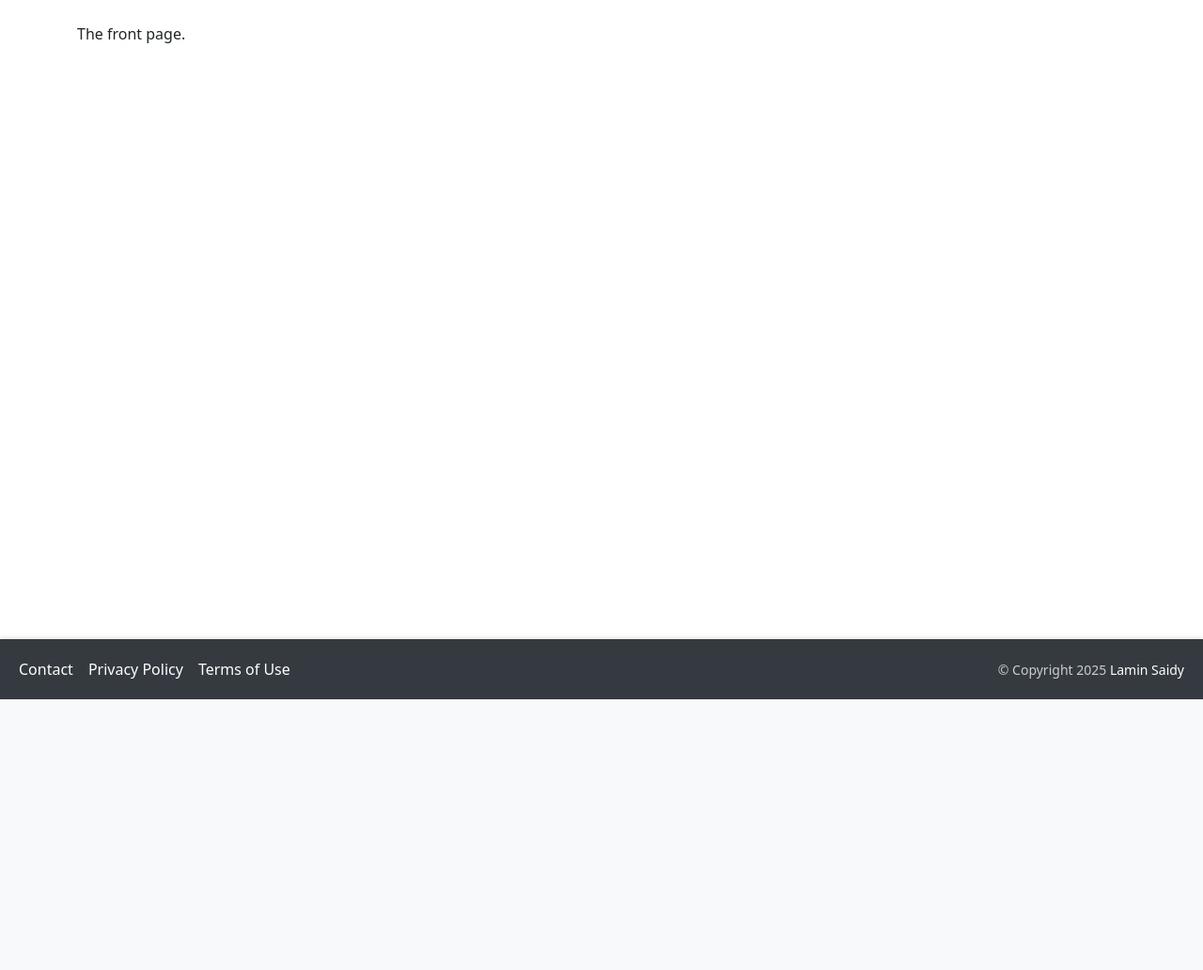
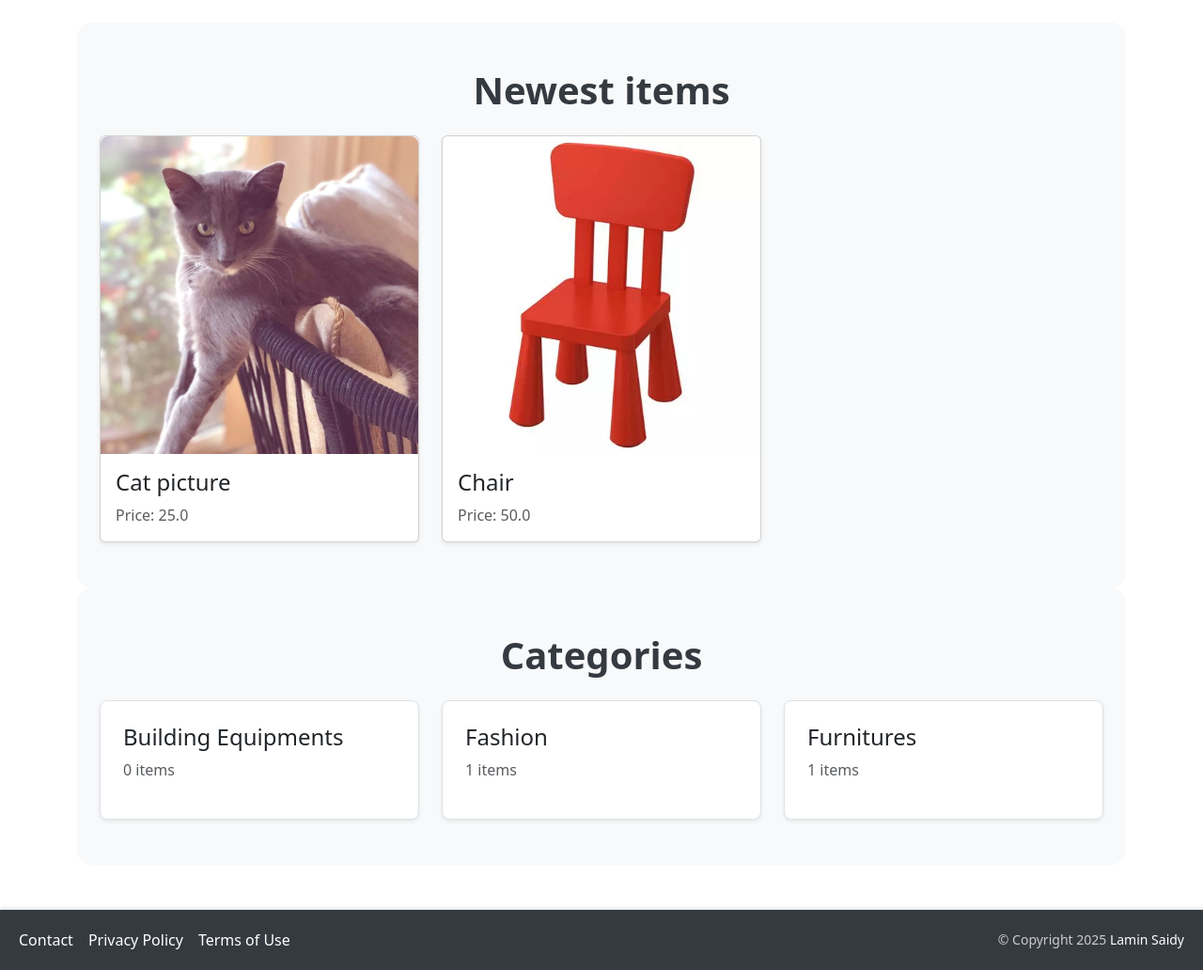
Before and after one commit to laminsaidy/TradingAppPP5, a Django app: page / in a window 1280 px wide. Shown: the part 56-1088 px from the top of the page at 94% size. Before the commit the page ends 800 px from the top, so only its background shows below. Run offline with Django 5.2, Linux system fonts and the light colour scheme; data comes from the database, SQL or seed files in the repository; both versions use the stored data as it was after the commit; parts of the project's set-up code (start-up, migrations or seed data) failed here and were passed over.

Commit message:
Add homepage view with item listing, categories, and media support

```diff
--- a/conversation/views.py
+++ b/conversation/views.py
@@ -1,3 +1,5 @@
 from django.shortcuts import render
 
 # Create your views here.
+def inbox(request):
+    return render(request, 'conversation/inbox.html')
--- a/dashboard/views.py
+++ b/dashboard/views.py
@@ -1,3 +1,5 @@
 from django.shortcuts import render
 
 # Create your views here.
+def index(request):
+    return render(request, 'dashboard/index.html')
--- a/products/templates/products/index.html
+++ b/products/templates/products/index.html
@@ -2,7 +2,56 @@
 
 {% block title %}Welcome{% endblock %}
 
+{% block content %}
+<style>
+  .section-title {
+    font-weight: bolder;
+    font-size: 2.5rem;
+    color: #343a40;
+  }
+  .section-bg {
+    background-color: #f8f9fa;
+    border-radius: 1rem;
+    padding: 2rem;
+  }
+</style>
 
-{% block content %}
-<p>The front page.</p>
+<div class="mt-6 px-4 py-5 section-bg">
+  <h2 class="mb-4 text-center section-title">Newest items</h2>
+
+  <div class="row row-cols-1 row-cols-md-3 g-4">
+    {% for item in items %}
+    <div class="col">
+      <div class="card h-100 shadow-sm">
+        <img
+          src="{{ item.image.url }}"
+          class="card-img-top rounded-top-3"
+          alt="{{ item.name }}"
+        />
+        <div class="card-body">
+          <h2 class="card-title h4">{{ item.name }}</h2>
+          <p class="card-text text-muted">Price: {{ item.price }}</p>
+        </div>
+      </div>
+    </div>
+    {% endfor %}
+  </div>
+</div>
+
+<div class="mt-6 px-4 py-5 section-bg">
+  <h2 class="mb-4 text-center section-title">Categories</h2>
+
+  <div class="row row-cols-1 row-cols-md-3 g-4">
+    {% for category in categories %}
+    <div class="col">
+      <a href="#" class="text-decoration-none text-reset">
+        <div class="p-4 bg-white border rounded-3 shadow-sm">
+          <h2 class="h4">{{ category.name }}</h2>
+          <p class="text-muted">{{ category.items.count }} items</p>
+        </div>
+      </a>
+    </div>
+    {% endfor %}
+  </div>
+</div>
 {% endblock %}
--- a/products/urls.py
+++ b/products/urls.py
@@ -1,6 +1,10 @@
 # products/urls.py
 from django.urls import path
 from . import views
+
+from django.conf import settings
+from django.conf.urls.static import static
+
 
 app_name = 'products'
 
@@ -14,4 +18,4 @@ urlpatterns = [
     path('menu/', views.menu, name='menu'),
     path('about/', views.about, name='about'),
 
-]
+] + static(settings.MEDIA_URL, document_root=settings.MEDIA_ROOT)
--- a/products/views.py
+++ b/products/views.py
@@ -1,17 +1,21 @@
 # products/views.py
 from django.shortcuts import render
 
-def inbox(request):
-    return render(request, 'conversation/inbox.html')
+from item.models import Category, Item
 
-def index(request):
-    return render(request, 'dashboard/index.html')
+
 
 def menu(request):
     return render(request, 'products/menu.html')
 
 def index(request):
-    return render(request, 'products/index.html')
+    items = Item.objects.filter(is_sold=False)[0:6]
+    categories = Category.objects.all()
+
+    return render(request, 'products/index.html', {
+        'categories': categories,
+        'items': items,
+    })
 
 def about(request):
     return render(request, 'products/about.html')
```
Also changed, not shown: db.sqlite3.
